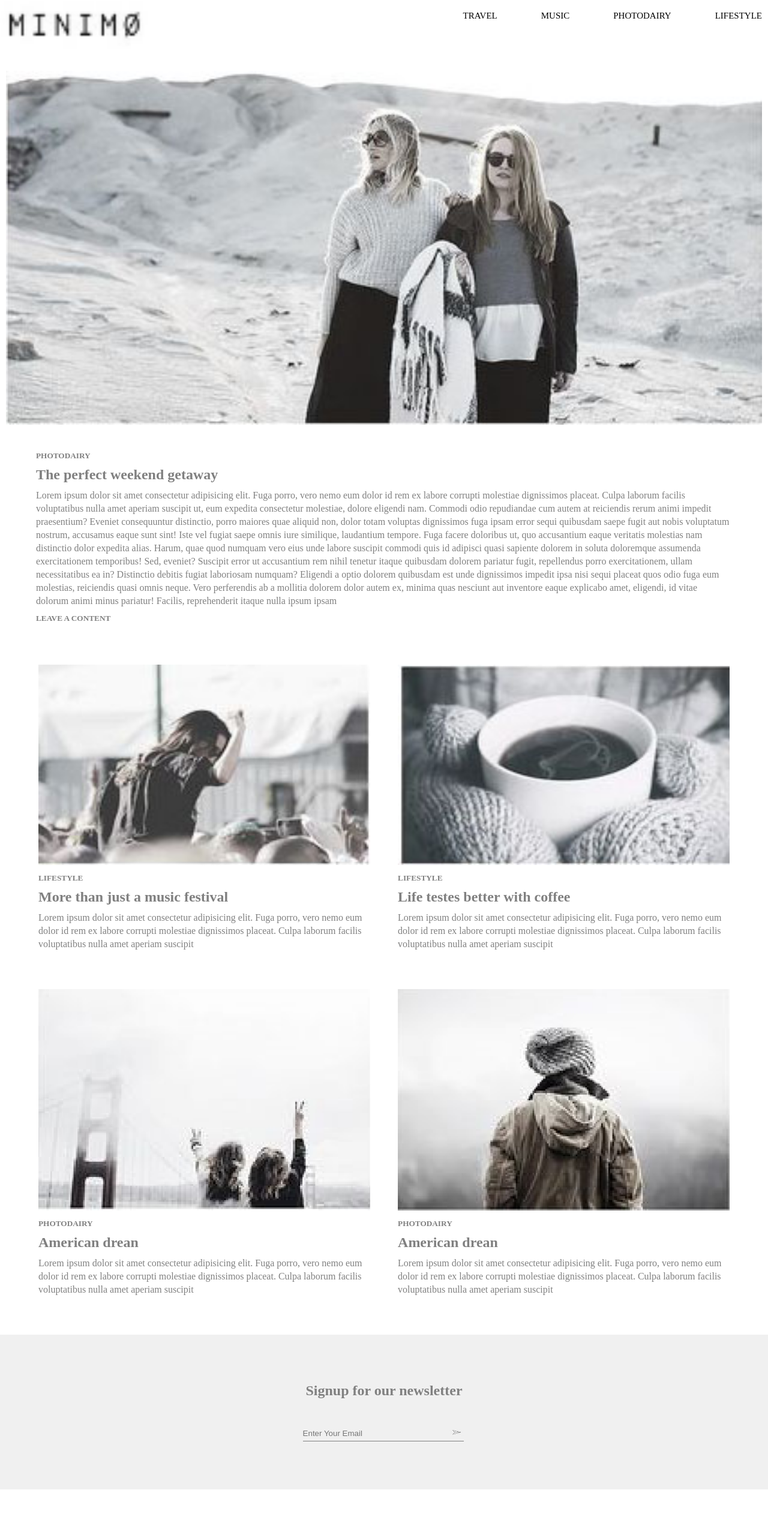
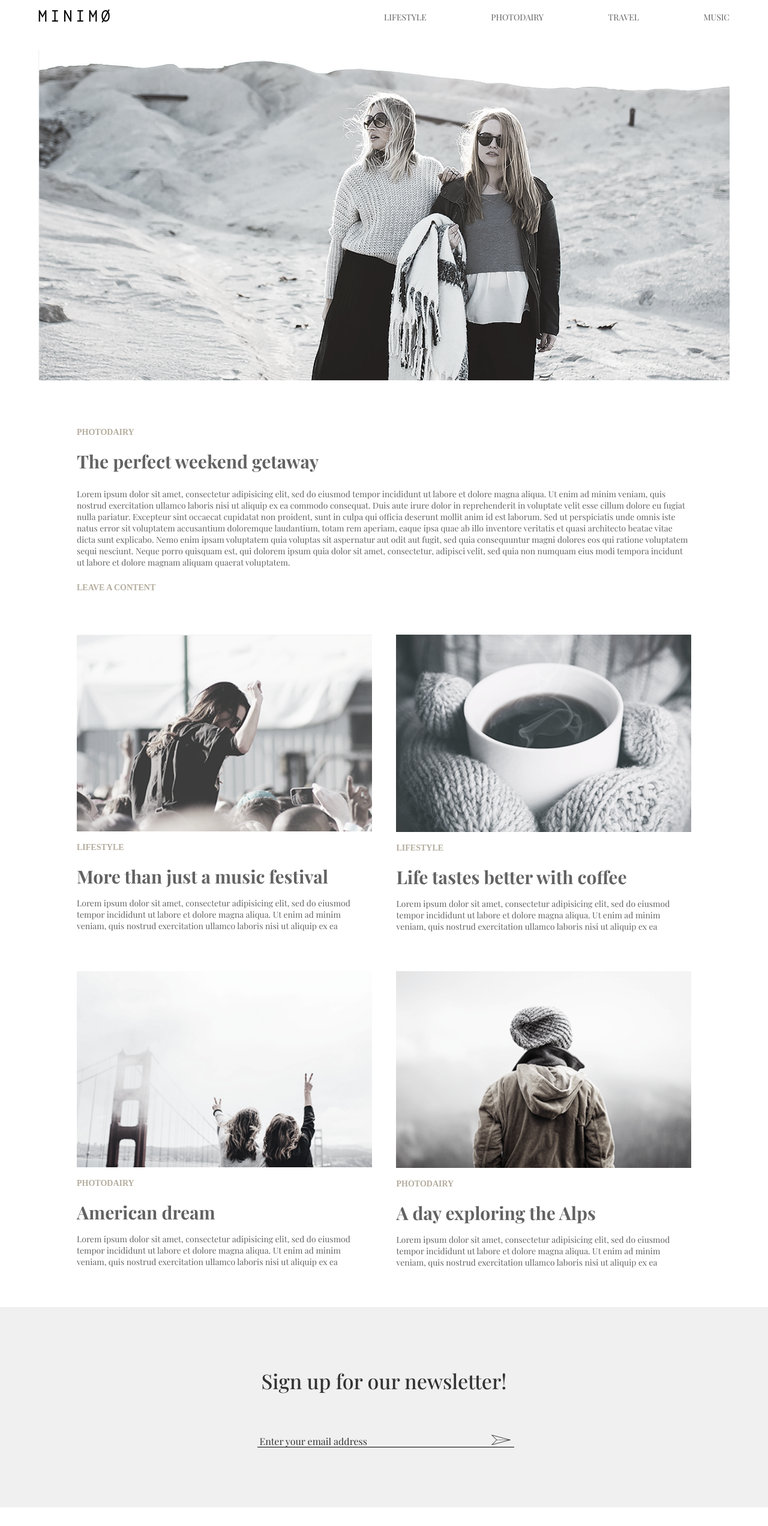
Before and after one commit to sakib14044/Minimo, a plain HTML site: page index.html in a window 1280 px wide. Shown: the top 2544 px of the page at 60% size. Drawn offline with nearby package versions, Linux system fonts and the light colour scheme.

Commit message:
Add files via upload
New

```diff
--- a/css/style.css
+++ b/css/style.css
@@ -1,260 +1,281 @@
+/*font-family: 'Playfair Display', serif;*/
 *{
 	margin: 0;
 	padding: 0;
 }
-p{
-	line-height: 22px;
-	color: gray;
+.header-part{
+
+width: 90%;
+
+margin: auto;
+
+display: flex;
+
+justify-content: space-between;
+
+align-items: center;
+
+padding: 15px 0;
 }
-h1{
-	color: gray;
+.logo{
+
+width: 20%;
 }
-h5{
-	color: gray;
+.logo img{
+
 }
-header{
-
-overflow: hidden;
-}
-header img{float: left;width: 20%;}
-.navbar{
-
-float: right;
+nav{
 
 width: 50%;
 }
-.navbar ul{
+nav ul{
 
 list-style: none;
 
-overflow: hidden;
+display: flex;
 
-margin-top: 17px;
+justify-content: space-between;
+
+align-items: center;
 }
-.navbar ul li{
+nav ul li{
 
-float: right;
+}
+nav ul li a{
 
-margin-left: 63px;
+text-decoration: none;
 
-margin-right: 10px;
+color: #626262;
+
+font-size: 14px;
+
+text-transform: uppercase;
+font-family: 'Playfair Display', serif;
 }
-.navbar ul li a{
+.banner-part{
 
-font-size: 15px;
+width: 90%;
+
+margin: auto;
+
+padding: 25px 0;
+}
+.banner-part img{
+
+width: 100%;
+}
+.Photodairy{
+
+padding: 50px 0;
+
+width: 80%;
+
+margin: auto;
+}
+.Photodairy h5{
+
+margin-bottom: 20px;
 
 text-transform: uppercase;
 
-text-decoration: none;
+font-size: 14px;
+
+color: #b4ad9e;
 }
-.banner-part{
+.Photodairy h1{
+text-transform: inherit;
+font-size: 30px;
+color: #626262;
+font-family: 'Playfair Display', serif;
+}
+.Photodairy p{
 
-margin: 35px 10px;
+font-size: 14px;
+
+color: #626262;
+
+margin: 25px 0;
+font-family: 'Playfair Display', serif;
 }
-.banner-part img{
-	width: 100%;
+.content{
+
+display: flex;
+
+justify-content: space-between;
+
+flex-wrap: wrap;
 }
-.photodairy{
-padding: 5px 60px;
-}
-.photodairy h5{
-
-}
-.photodairy h1{
-margin: 10px 0;
-}
-.photodairy  p{
-margin-bottom: 10px;
-}
-.main-content{
-
-}
-.first-content{
-
-overflow: hidden;
-
-margin: 5%;
-}
-.left-content{
+.Lifestyle1{
 
 width: 48%;
 
-float: left;
+margin-top: 50px;
 }
-.left-content img{
-
-height: 334px;
-}
-.left-content h5{
-margin-top: 10px;
-}
-.left-content h1{
-	margin-top: 10px;
-}
-.left-content p{
-margin-top: 10px;
-}
-.right-content{
-
-width: 48%;
-
-float: right;
-}
-.right-content img{
-
-height: 334px;
-}
-.right-content h5{
-margin-top: 10px;
-}
-.right-content h1{
-margin-top: 10px;
-}
-.right-content p{
-margin-top: 10px;
-}
-.second-content{
-
-overflow: hidden;
-
-margin: 5%;
-}
-.third-content{
-
-width: 48%;
-
-float: left;
-}
-.third-content img{
+.Lifestyle1 img{
 
 }
-.third-content h5{
-margin-top: 10px;
+.Lifestyle1 h5{
+
+margin-top: 15px;
 }
-.third-content h1{
-margin-top: 10px;
-}
-.third-content p{
-margin-top: 10px;
-}
-.fourth-content{
+.Lifestyle1 p{
 
-width: 48%;
-
-float: right;
-}
-.fouth-content img{
-
-height: 334px;
-}
-.fourth-content h5{
-margin-top: 10px;
-}
-.fourth-content h1{
-margin-top: 10px;
-}
-.fourth-content p{
-	margin-top: 10px;
+margin: 15px 0;
 }
 .signup{
-	width: 100%;
-	text-align: center;
-	background: #F0F0F0;
-	margin-bottom: 20px;
+
+background: #f0f0f0;
+
+padding: 100px;
 }
-.middle{
-	padding: 80px 0px;
-	/*width: 40%;
-	padding: 60%;*/
+.input{
+
+width: 39%;
+
+margin: auto;
+
+text-align: center;
+
+position: relative;
 }
-.middle h1{
-	color: gray;
+.input h1{
+
+color: #333333;
+
+font-size: 34px;
+
+font-weight: 500;
+
+margin-bottom: 70px;
+
+text-transform: inherit;
+font-family: 'Playfair Display', serif;
 }
-.area{  text-align: center;
-	/*border-bottom: 1px solid black;*/
-	width: 100%;
-	overflow: hidden;
+.input input{
+
+border: none;
+
+background: transparent;
+
+border-bottom: 1px solid black;
+padding: 0px 3px;
+
+width: 100%;
 }
-.area input{
-	margin-top: 45px;
-	height: 25px;
-	width: 21%;
-	background: none;
-	border: 0;
-	border-bottom: 1px solid gray;
+.input input::placeholder{
+	font-size: 16px;
+	text-transform: inherit;
+    font-family: 'Playfair Display', serif;
+    color: #333333;
+
+}
+.input input:focus{
+	outline: none;
+}
+.icon{
+
+position: absolute;
+
+right: 0%;
+
+bottom: 0%;
+
+transform: translate(0%, 0%);
+}
+.icon img{
+
+}
+.loadmore{
+
+height: 200px;
+
+/* text-align: center; */
+
+display: flex;
+
+justify-content: center;
+
+align-items: center;
+}
+.loadmore button{
+
+padding: 20px;
+
+background: transparent;
+
+border: none;
+
+border-top: 1px solid #8e8383;
+
+border-left: 1px solid #8e8383;
+
+font-size: 20px;
+font-family: 'Playfair Display', serif;
+}
+footer{
+
+background: #f0f0f0;
+
+height: 80px;
+
+display: flex;
+
+align-items: center;
+}
+.footer{
+
+width: 80%;
+
+margin: auto;
+
+display: flex;
+
+justify-content: space-between;
+}
+.footer-left{
+
+width: 22%;
+}
+.footer-left ul{
+
+list-style: none;
+
+/* text-decoration: none; */
+
+display: flex;
+
+justify-content: space-between;
 }
 
-.area input:focus{
-	outline: none !important;
-	/*border: 0;
-	border-bottom: 1px solid gray;*/
-}
-
-.area img{
-	margin-left: -30px;
-}
-.travel{
+.footer-left ul li{
 
 }
-.travel-content{
+.footer-left ul li a{
 
-overflow: hidden;
+text-decoration: none;
 
-margin: 5%;
+color: #000000;
+
+text-transform: capitalize;
 }
-.left{
+.footer-right{
 
-width: 48%;
+width: 16%;
+}
+.footer-right ul{
 
-float: left;
+list-style: none;
+
+display: flex;
+
+justify-content: space-between;
 }
-.left img{
+.footer-right ul li{
 
-height: 340px;
+color: #000000;
+
+font-size: 16px;
 }
-.left h5{
-margin-top: 10px;
+.footer-right ul li a{
+color: #000000;
 }
-.left h1{
-margin-top: 10px;
-}
-.left p{
-margin-top: 10px;
-}
-.right{
-
-width: 48%;
-
-float: right;
-}
-.right img{
-
-height: 340px;
-}
-.right h5{
-margin-top: 10px;
-}
-.right h1{
-	margin-top: 10px;
-}
-.right p{
-	margin-top: 10px;
-}
-.read{
-	text-align: center;
-	margin: 100px 0;
-}
-.read button{
-	padding: 10px 15px;
-
-}
-.footer-area{
-overflow: hidden;
-padding: 30px 0;
-background: #F0F0F0;
-}
-.left-footer{float: left;margin-left: ;margin-left: 130px;}
-.right-footer{
-	float: right;
-	margin-right: 48px;
-}
--- a/index.html
+++ b/index.html
@@ -2,113 +2,121 @@
 <html>
 <head>
 	<meta charset="utf-8">
-	<title>Minimo project</title>
+	<title>Minimo</title>
 	<link rel="stylesheet" type="text/css" href="css/style.css">
+	<link rel="preconnect" href="https://fonts.googleapis.com">
+	<link rel="preconnect" href="https://fonts.gstatic.com" crossorigin>
+	<link href="https://fonts.googleapis.com/css2?family=Playfair+Display:wght@400;500;600;700;800;900&display=swap" rel="stylesheet">
+	<link rel="stylesheet" href="https://pro.fontawesome.com/releases/v5.10.0/css/all.css" integrity="sha384-AYmEC3Yw5cVb3ZcuHtOA93w35dYTsvhLPVnYs9eStHfGJvOvKxVfELGroGkvsg+p" crossorigin="anonymous"/>
 </head>
 <body>
-	<!-- header section start -->
-	<header>
-			<img src="image/logo.PNG">
-		<div class="navbar">
+	<!-- Header part start -->
+	<header class="header-part">
+		<div class="logo">
+			<img src="image/logo.png" alt="logo">
+		</div>
+		<nav>
 			<ul>
-				<li><a>lifestyle</a></li>
-				<li><a>photodairy</a></li>
-				<li><a>music</a></li>
-				<li><a>travel</a></li>
+				<li><a href="#">Lifestyle</a></li>
+				<li><a href="#">Photodairy</a></li>
+				<li><a href="#">Travel</a></li>
+				<li><a href="#">Music</a></li>
 			</ul>
-		</div>
+		</nav>
 	</header>
-	<!-- header section end -->
-	<!-- banner section start -->
+	<!-- Header part end -->
+	<!-- banner part start -->
 	<section class="banner-part">
-		<img src="image/slid.jpg" alt="slide">
+		<img src="image/banner.png" alt="banner">
 	</section>
-	<!-- banner section start -->
-	<!-- photo dairy stsrt -->
-	<section class="photodairy">
-		<h5>PHOTODAIRY</h5>
+	<!-- banner part start -->
+	<!-- photodairy part start -->
+	<section class="Photodairy">
+		<h5>photodairy</h5>
 		<h1>The perfect weekend getaway</h1>
-		<p>Lorem ipsum dolor sit amet consectetur adipisicing elit. Fuga porro, vero nemo eum dolor id rem ex labore corrupti molestiae dignissimos placeat. Culpa laborum facilis voluptatibus nulla amet aperiam suscipit ut, eum expedita consectetur molestiae, dolore eligendi nam. Commodi odio repudiandae cum autem at reiciendis rerum animi impedit praesentium? Eveniet consequuntur distinctio, porro maiores quae aliquid non, dolor totam voluptas dignissimos fuga ipsam error sequi quibusdam saepe fugit aut nobis voluptatum nostrum, accusamus eaque sunt sint! Iste vel fugiat saepe omnis iure similique, laudantium tempore. Fuga facere doloribus ut, quo accusantium eaque veritatis molestias nam distinctio dolor expedita alias. Harum, quae quod numquam vero eius unde labore suscipit commodi quis id adipisci quasi sapiente dolorem in soluta doloremque assumenda exercitationem temporibus! Sed, eveniet? Suscipit error ut accusantium rem nihil tenetur itaque quibusdam dolorem pariatur fugit, repellendus porro exercitationem, ullam necessitatibus ea in? Distinctio debitis fugiat laboriosam numquam? Eligendi a optio dolorem quibusdam est unde dignissimos impedit ipsa nisi sequi placeat quos odio fuga eum molestias, reiciendis quasi omnis neque. Vero perferendis ab a mollitia dolorem dolor autem ex, minima quas nesciunt aut inventore eaque explicabo amet, eligendi, id vitae dolorum animi minus pariatur! Facilis, reprehenderit itaque nulla ipsum ipsam</p>
-		<h5>LEAVE A CONTENT</h5>
-	</section>
-	<!-- photo dairy stsrt -->
-	<!-- main area start -->
-	<section class="main-content">
-		<div class="first-content">
-			<div class="left-content">
-				<img style="width: 100%;" src="image/image1.jpg" alt="img">
-				<h5>LIFESTYLE</h5>
-				<h1>More than just a music festival</h1>
-				<p>Lorem ipsum dolor sit amet consectetur adipisicing elit. Fuga porro, vero nemo eum dolor id rem ex labore corrupti molestiae dignissimos placeat. Culpa laborum facilis voluptatibus nulla amet aperiam suscipit</p>
+		<p>Lorem ipsum dolor sit amet, consectetur adipisicing elit, sed do eiusmod tempor incididunt ut labore et dolore magna aliqua. Ut enim ad minim veniam, quis nostrud exercitation ullamco laboris nisi ut aliquip ex ea commodo consequat. Duis aute irure dolor in reprehenderit in voluptate velit esse cillum dolore eu fugiat nulla pariatur. Excepteur sint occaecat cupidatat non proident, sunt in culpa qui officia deserunt mollit anim id est laborum. Sed ut perspiciatis unde omnis iste natus error sit voluptatem accusantium doloremque laudantium, totam rem aperiam, eaque ipsa quae ab illo inventore veritatis et quasi architecto beatae vitae dicta sunt explicabo. Nemo enim ipsam voluptatem quia voluptas sit aspernatur aut odit aut fugit, sed quia consequuntur magni dolores eos qui ratione voluptatem sequi nesciunt. Neque porro quisquam est, qui dolorem ipsum quia dolor sit amet, consectetur, adipisci velit, sed quia non numquam eius modi tempora incidunt ut labore et dolore magnam aliquam quaerat voluptatem.</p>
+		<h5>leave a content</h5>
+		<div class="content">
+			<div class="Lifestyle1">
+				<img src="image/style1.png" alt="img" width="100%">
+				<h5>lifestyle</h5>
+				<h1>More than just a music festival </h1>
+				<p>Lorem ipsum dolor sit amet, consectetur adipisicing elit, sed do eiusmod tempor incididunt ut labore et dolore magna aliqua. Ut enim ad minim veniam, quis nostrud exercitation ullamco laboris nisi ut aliquip ex ea </p>
 			</div>
-			<div class="right-content">
-				<img style="width: 100%;" src="image/image2.jpg" alt="img">
-				<h5>LIFESTYLE</h5>
-				<h1>Life testes better with coffee</h1>
-				<p>Lorem ipsum dolor sit amet consectetur adipisicing elit. Fuga porro, vero nemo eum dolor id rem ex labore corrupti molestiae dignissimos placeat. Culpa laborum facilis voluptatibus nulla amet aperiam suscipit</p>
+			<div class="Lifestyle1">
+				<img src="image/style2.png" alt="img" width="100%">
+				<h5>lifestyle</h5>
+				<h1>Life tastes better with coffee</h1>
+				<p>Lorem ipsum dolor sit amet, consectetur adipisicing elit, sed do eiusmod tempor incididunt ut labore et dolore magna aliqua. Ut enim ad minim veniam, quis nostrud exercitation ullamco laboris nisi ut aliquip ex ea </p>
 			</div>
-		</div>
-		<div class="second-content">
-			<div class="third-content">
-				<img style="width: 100%;" src="image/imgage3.PNG" alt="img">
-				<h5>PHOTODAIRY</h5>
-				<h1>American drean</h1>
-				<p>Lorem ipsum dolor sit amet consectetur adipisicing elit. Fuga porro, vero nemo eum dolor id rem ex labore corrupti molestiae dignissimos placeat. Culpa laborum facilis voluptatibus nulla amet aperiam suscipit</p>
+			<div class="Lifestyle1">
+				<img src="image/style3.png" alt="img" width="100%">
+				<h5>photodairy</h5>
+				<h1>American dream</h1>
+				<p>Lorem ipsum dolor sit amet, consectetur adipisicing elit, sed do eiusmod tempor incididunt ut labore et dolore magna aliqua. Ut enim ad minim veniam, quis nostrud exercitation ullamco laboris nisi ut aliquip ex ea </p>
 			</div>
-			<div class="fourth-content">
-				<img style="width: 100%;" src="image/image4.PNG" alt="img">
-				<h5>PHOTODAIRY</h5>
-				<h1>American drean</h1>
-				<p>Lorem ipsum dolor sit amet consectetur adipisicing elit. Fuga porro, vero nemo eum dolor id rem ex labore corrupti molestiae dignissimos placeat. Culpa laborum facilis voluptatibus nulla amet aperiam suscipit</p>
+			<div class="Lifestyle1">
+				<img src="image/style4.png" alt="img" width="100%">
+				<h5>photodairy</h5>
+				<h1>A day exploring the Alps</h1>
+				<p>Lorem ipsum dolor sit amet, consectetur adipisicing elit, sed do eiusmod tempor incididunt ut labore et dolore magna aliqua. Ut enim ad minim veniam, quis nostrud exercitation ullamco laboris nisi ut aliquip ex ea </p>
 			</div>
 		</div>
 	</section>
-
-	<!-- main area start -->
-	<!-- sign up start -->
+	<!-- photodairy part start -->
+	<!-- signup start -->
 	<section class="signup">
-		<div class="middle">
-			<h1>Signup for our newsletter</h1>
-			<div class="area">
-				<input type="text" class="" placeholder="Enter Your Email" name="">
-				<img src="image/icon.PNG">
+		<div class="input">
+			<h1>Sign up for our newsletter!</h1>
+			<input type="Email" placeholder="Enter your email address">
+			<div class="icon">
+				<img src="image/icon.png" alt="img">
 			</div>
 		</div>
 	</section>
-	<!-- sign up start -->
-	<!-- travel section start -->
-	<section class="travel">
-		<div class="travel-content">
-			<div class="left">
-				<img style="width: 100%;" src="image/imgage3.PNG" alt="img">
-				<h5>LIFESTYLE</h5>
-				<h1>Top to song of running</h1>
-				<p>Lorem ipsum dolor sit amet consectetur adipisicing elit. Fuga porro, vero nemo eum dolor id rem ex labore corrupti molestiae dignissimos placeat. Culpa laborum facilis voluptatibus nulla amet aperiam suscipit</p>
+	<!-- signup end -->
+
+	<section class="Photodairy">
+		<div class="content">
+			<div class="Lifestyle1">
+				<img src="image/style5.png" alt="img" width="100%">
+				<h5>lifestyle</h5>
+				<h1>Top 10 song for running</h1>
+				<p>Lorem ipsum dolor sit amet, consectetur adipisicing elit, sed do eiusmod tempor incididunt ut labore et dolore magna aliqua. Ut enim ad minim veniam, quis nostrud exercitation ullamco laboris nisi ut aliquip ex ea </p>
 			</div>
-			<div class="right">
-				<img style="width: 100%;" src="image/image4.PNG" alt="img">
-				<h5>LIFESTYLE</h5>
+			<div class="Lifestyle1">
+				<img src="image/style6.png" alt="img" width="100%">
+				<h5>lifestyle</h5>
 				<h1>Cold winter days</h1>
-				<p>Lorem ipsum dolor sit amet consectetur adipisicing elit. Fuga porro, vero nemo eum dolor id rem ex labore corrupti molestiae dignissimos placeat. Culpa laborum facilis voluptatibus nulla amet aperiam suscipit</p>
+				<p>Lorem ipsum dolor sit amet, consectetur adipisicing elit, sed do eiusmod tempor incididunt ut labore et dolore magna aliqua. Ut enim ad minim veniam, quis nostrud exercitation ullamco laboris nisi ut aliquip ex ea </p>
 			</div>
 		</div>
 	</section>
-	<!-- travel section start -->
-	<!-- button start -->
-	<section class="read">
-		<button>Learn more</button>
+	<!-- buttom start -->
+	<section class="loadmore">
+		<button>Loadmore</button>
 	</section>
-	<!-- button start -->
-	<!-- footer section start -->
-	<footer class="footer-area">
-		<div class="left-footer">
-			<h2>Tarms & Condition policy</h2>
-		</div>
-		<div class="right-footer">
-			<img src="image/footer.PNG">
+	<!-- buttom end -->
+	<!-- Footer start -->
+	<footer>
+		<div class="footer">
+			<div class="footer-left">
+				<ul>
+					<li><a href="#">Trams & condition</a></li>
+					<li><a href="#">Privacy</a></li>
+				</ul>
+			</div>
+			<div class="footer-right">
+				<ul>
+					<li>Follow</li>
+				    <li><a href="#"><i class="fab fa-facebook-f"></i></a></li>
+					<li><a href="#"><i class="fab fa-twitter"></i></a></li>
+					<li><a href="#"><i class="fab fa-instagram"></i></a></li>
+				</ul>
+			</div>
 		</div>
 	</footer>
-	<!-- footer section start -->
+	<!-- Footer start -->
 
 
 </body>
```
Also changed, not shown: image/banner.png (added), image/icon.png (added), image/logo.png (added), image/style1.png (added), image/style2.png (added), image/style3.png (added), image/style4.png (added), image/style5.png (added), image/style6.png (added).
